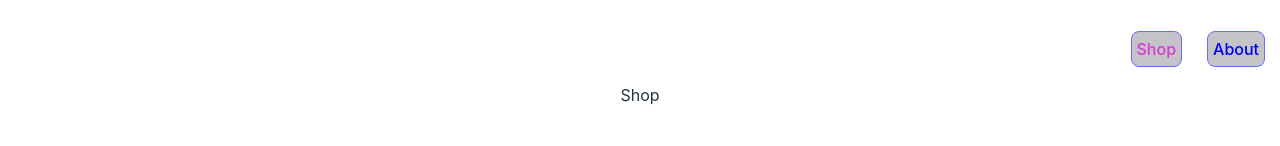
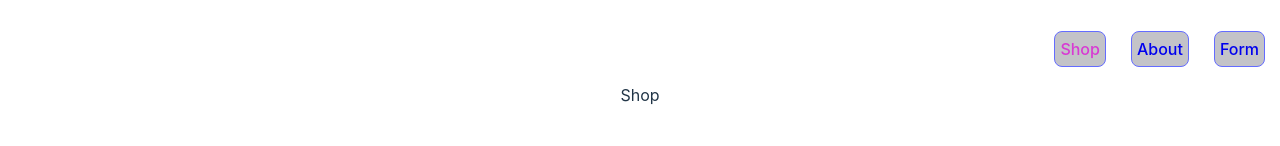
Before and after one commit to OksanaZhuravel/RSreact, a React (Vite) app: page / in a window 1280 px wide. Shown: the top 146 px of the page. Built offline with nearby package versions, Linux system fonts and the light colour scheme.

Commit message:
feat: change route

```diff
--- a/src/App.tsx
+++ b/src/App.tsx
@@ -14,6 +14,7 @@ class App extends Component {
           <Routes>
             <Route path="/" element={<Layout />} />
             <Route path="/about" element={<About />} />
+            <Route path="/form" element={<About />} />
             <Route path="*" element={<NotFound />} />
           </Routes>
         </main>
--- a/src/components/Header/Header.tsx
+++ b/src/components/Header/Header.tsx
@@ -20,6 +20,7 @@ class Header extends Component<HeaderProps, HeaderState> {
     const pages = {
       '/': 'Shop',
       '/about': 'About',
+      '/form': 'Form',
     };
     const titleName = `${pages[location.pathname as keyof object]}`;
     this.setState({ title: titleName });
--- a/src/components/Nav/Nav.tsx
+++ b/src/components/Nav/Nav.tsx
@@ -16,6 +16,9 @@ class Nav extends Component<NavProps> {
           <li className="nav__item" onClick={this.props.handleClick}>
             <NavLink to="/about">About</NavLink>
           </li>
+          <li className="nav__item" onClick={this.props.handleClick}>
+            <NavLink to="/form">Form</NavLink>
+          </li>
         </ul>
       </nav>
     );
```
